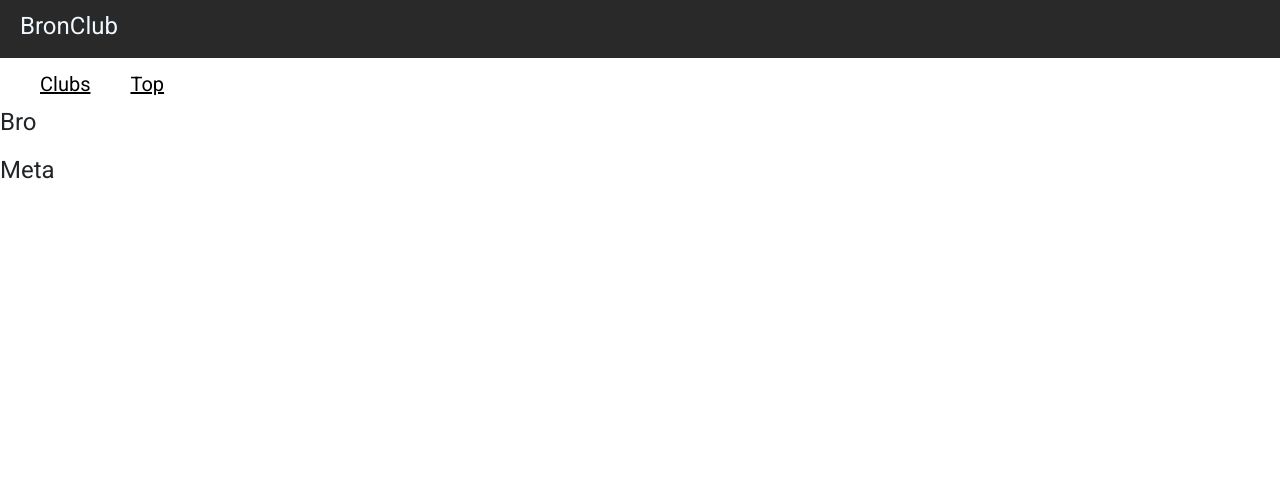
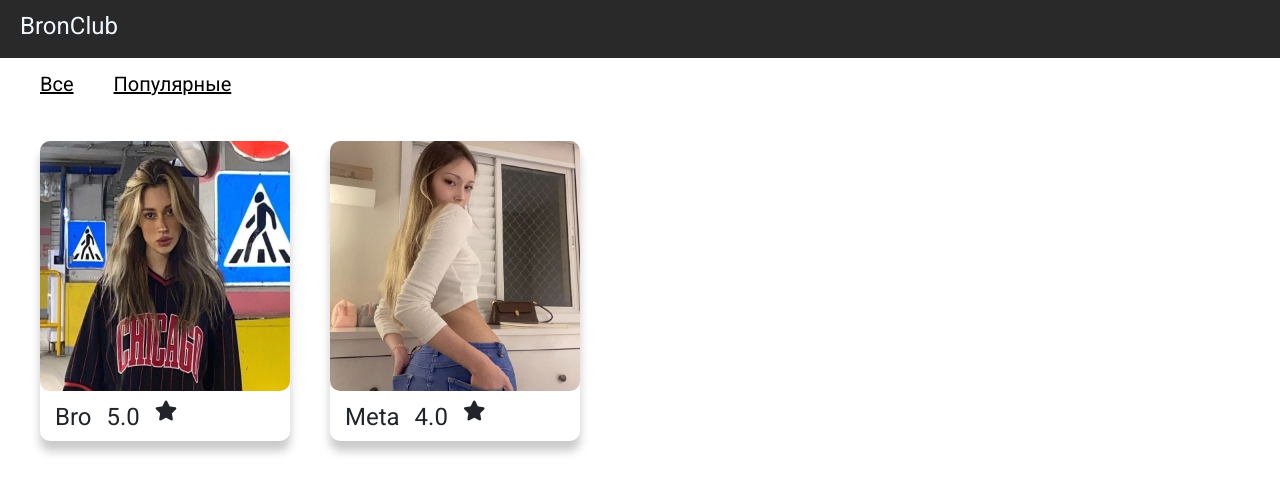
Before and after one commit to Zhadi-1-s/BronClub, an Angular app: page /clubs in a window 1280 px wide. Shown: the top 492 px of the page. Built offline with nearby package versions, Linux system fonts and the light colour scheme; data requests are answered from the project's data file.

Commit message:
Login component are created

```diff
--- a/src/app/app.component.html
+++ b/src/app/app.component.html
@@ -1,10 +1,10 @@
 <nav>
-  <h1>BronClub</h1>
+  <a routerLink="main"><h1>BronClub</h1></a>
   <h1 id="admin">Admin</h1>
 </nav>
 <div class="secondNav">
-  <a routerLink="clubs"><h1>Clubs</h1></a>
-  <a href="#"><h1>Top</h1></a>
+  <a routerLink="clubs"><h1>Все</h1></a>
+  <a href="#"><h1>Популярные</h1></a>
 </div>
 
 
--- a/src/app/app.module.ts
+++ b/src/app/app.module.ts
@@ -13,6 +13,7 @@ import { PlacesComponent } from './components/places/places.component';
 import { BrowserAnimationsModule } from '@angular/platform-browser/animations';
 import { MatDialogModule } from '@angular/material/dialog';
 import { AdminComponent } from './components/admin/admin.component';
+import { LoginComponent } from './components/login/login.component';
 
 @NgModule({
   declarations: [
@@ -22,6 +23,7 @@ import { AdminComponent } from './components/admin/admin.component';
     ClubComponent,
     PlacesComponent,
     AdminComponent,
+    LoginComponent,
   ],
   imports: [
     BrowserModule,
--- a/src/app/components/club/club.component.css
+++ b/src/app/components/club/club.component.css
@@ -5,100 +5,17 @@
 }
 .info{
     position: relative;
-    top: 100px;
-    left: 100px;
+    margin-top: 60px;
+    margin-left: 150px;
     width: 450px;
+    height: 500px;
 }
-.button_pos{
-    position: relative;
-    top: 50px;
-    left:40px;
+.club{
+
 }
-.button_pos button{
-    width: 290px;
-    height: 50px;
-}
-.button_pos span{
-    font-size: 30px;
-    position: relative;
-    bottom: 5px;
-}
-.places{
-    position: fixed;
-    left: 400px;
-    top: 100px;
-    margin: 20px;
-    padding: 20px;
-    display: flex;
-    justify-content: space-between;
-}
-.custom-modal-container {
-    display: flex;
-    justify-content: center;
-    align-items: center;
-    height: 100vh;
-}
-.booking{
-    position: fixed;
-    left: 700px;
-    width: 600px;
-    height: 400px;
-    border: solid 1px;
-    z-index: 9999;
-    box-shadow: 0px 0px 10px rgba(0, 0, 0, 0.5);
-    bottom: 150px;
-}
-.mainPlaces{
-    position: relative;
-    top: 50px;
-    left: 50px;
-    padding: 10px;
-    margin: 10px;
-}
-.mainVip{
-    position: relative;
-    bottom: 80px;
-    display:flex ;
-    flex-direction: row;
-}
-.mainVip button{
-    margin-right: 50px;
-    width: 70px;
-}
-.mainVip button.active{
-    background-color: green;
-}
-.selectPlace{
-    border: solid 2px;
-    border-radius: 3px;
-    width: 40px;
-    text-align: center;
-}
-.tobook{
-    position: relative;
-    left: 50px;
-    bottom: 20px;
-}
-.appearPlaces{
-    position: relative;
-    bottom: 50px;
-}
-.bookInformation{
-    position: relative;
-    left: 500px;
-    width: 300px;
-    height: 300px;
-    background-color: black;
-    z-index: 2;
-}
-.picture{
-    position: absolute;
-    width: 600px;
-    height: 400px;
-    left: 700px;
-    bottom: 150px;
-    border: solid 1px;
-
+.club p{
+    opacity: 0.7;
+    margin-top: -20px;
 }
 .btn-7{
     width: 140px;
--- a/src/app/components/club/club.component.html
+++ b/src/app/components/club/club.component.html
@@ -1,59 +1,15 @@
 <div>
   <div class="info">
-    <h1>BronClub / Компютерный Клуб / {{club.name}}</h1>
-    <div class="card" style="width: 18rem;">
-      <img class="card-img-top" [src]="club.photoUrl" alt="Card image cap">
-      <div class="card-body">
-        <h1 class="card-title">{{club.name}}</h1>
-        <h1>{{club.rating}}</h1>
-        <button class="btn-7" (click)="goToPlaces(club.id)">Забронировать</button>
-      </div>
+    <p><a routerLink="main">BronClub</a> / Компютерный Клуб / {{club.name}}</p>
+    <div class="club">
+      <h1>{{club.name}} <i class="fa fa-heart" style="opacity: 0.5; margin-left: 250px;"></i></h1>
+      <p>Компьютерный клуб</p>
+    </div>
+    <hr style="width: 320px;">
+    <h1>{{club.rating}}</h1>
+    <div>
+      <p>О нас</p>
+      <i class='fas fa-clock'></i>
     </div>
   </div>
 </div>
-
-<div class="picture">
-
-</div>
-
-<div *ngIf="isOpen">
-    <div class="booking">
-        <button (click)="closeBook()">Close</button>
-        <div class="mainPlaces">
-          <div class="mainVip">
-            <button class="btn btn-primary" (click)="showPlaces('main')" [ngClass]="{'active': mainPlacesVisible}">Main</button>
-            <button class="btn btn-primary" (click)="showPlaces('vip')" [ngClass]="{'active':vipPlacesVisible}">Vip</button>
-          </div>
-            <div class="appearPlaces">
-                <ul *ngFor="let place of mainPlaces">
-                  <div>
-                    <button class="selectPlace" [ngStyle]="{'background-color':place.availability === 'booked' ? 'red':'green'}">
-                      <span>{{place.place_id}}</span>
-                    </button>
-                  </div>
-                </ul>
-
-                <ul *ngFor="let place of vipPlaces">
-                  <div>
-                    <button class="selectPlace" [ngStyle]="{'background-color':place.availability === 'booked'?'red':'green'}">
-                      <span>{{place.place_id}}</span>
-                    </button>
-                  </div>
-                </ul>
-            </div>
-        </div>
-    </div>
-</div>
-
-<!-- <div class="places">
-    <div>
-        <button class="btn btn-primary" (click)="showPlaces('main')" >Main</button>
-        <button class="btn btn-primary" (click)="showPlaces('vip')">Vip</button>
-    </div>
-    <div *ngFor="let place of mainPlaces">
-        <h1>{{place.place_id}}</h1>
-    </div>
-    <div *ngFor="let place of vipPlaces">
-        <h1>{{place.place_id}}</h1>
-    </div>
-</div> -->
--- a/src/app/components/clubs/clubs.component.css
+++ b/src/app/components/clubs/clubs.component.css
@@ -1,12 +1,39 @@
+.parentclub{
+    display: flex;
+    flex-wrap: wrap;
+}
 .clubs{
-    background-color: #292929;
-    position: absolute;
-    width:100%;
-    top: 100px;
+    width: 250px;
+    height: 300px;
+    margin-left: 40px;
+    margin-top: 35px;
+    border-radius: 10px;
+    box-shadow: 0 10px 10px rgba(0, 0,0, 0.212);
+    box-sizing: border-box;
+    cursor: pointer;
 }
-.clubName{
-    color: aliceblue;
+.clubs img{
+    width: 100%;
+    height: 100%;
+    border-radius: 10px;
 }
-a{
-    text-decoration: none;
+.clubs:hover{
+    margin-top: 30px;
+    transition: all 0.5s;
 }
+.clubsPhoto{
+    height: 250px;
+}
+h1#name{
+    margin-left: 15px;
+    margin-top: 10px;
+}
+.clubsdetail{
+    display: flex;
+    flex-direction: row;
+}
+.clubsdetail span{
+    margin-top: 10px;
+    margin-left: 15px;
+    font-size: 20px;
+}
--- a/src/app/components/clubs/clubs.component.html
+++ b/src/app/components/clubs/clubs.component.html
@@ -1,3 +1,15 @@
-<div *ngFor="let club of clubs">
-  <h1>{{club.name}}</h1>
+<div>
+  <div class="parentclub">
+    <div *ngFor="let club of clubs" class="clubs">
+      <div class="clubsPhoto" (click)="goToClubDetail(club.id)">
+        <img [src]="club.photoUrl" alt="">
+      </div>
+      <div class="clubsdetail">
+        <h1 id="name">{{club.name}}</h1>
+        <h1 id="name">{{club.rating}}</h1>
+        <span class="fa fa-star checked"></span>
+      </div>
+    </div>
+  </div>
+
 </div>
--- a/src/app/components/clubs/clubs.component.ts
+++ b/src/app/components/clubs/clubs.component.ts
@@ -1,4 +1,5 @@
 import { Component,OnInit } from '@angular/core';
+import { Router } from '@angular/router';
 import { ClubsService } from 'src/app/shared/clubs.service';
 
 @Component({
@@ -10,7 +11,7 @@ export class ClubsComponent implements OnInit {
 
   clubs:any[];
 
-  constructor(private clubService:ClubsService){}
+  constructor(private clubService:ClubsService, private router: Router){}
 
   ngOnInit(): void {
 
@@ -23,5 +24,10 @@ export class ClubsComponent implements OnInit {
         console.log(error);
       }
     );
+  }
+
+  goToClubDetail(id:number):void{
+    this.router.navigate(['/clubs', id]);
+  }
+
 }
-}
--- /dev/null
+++ b/src/app/components/login/login.component.html
@@ -0,0 +1 @@
+<p>login works!</p>
--- a/src/app/components/main/main.component.css
+++ b/src/app/components/main/main.component.css
@@ -14,7 +14,7 @@
 .photo img{
     width: 700px;
     size: 50%;
-    border-radius: 4px;
+    border-radius: 10px;
 }
 h1#description{
     font-size: 50px;
--- a/src/index.html
+++ b/src/index.html
@@ -12,6 +12,7 @@
   <link href="https://cdn.jsdelivr.net/npm/bootstrap@5.0.2/dist/css/bootstrap.min.css" rel="stylesheet" integrity="sha384-EVSTQN3/azprG1Anm3QDgpJLIm9Nao0Yz1ztcQTwFspd3yD65VohhpuuCOmLASjC" crossorigin="anonymous">
   <link rel="stylesheet" href="https://cdnjs.cloudflare.com/ajax/libs/font-awesome/4.7.0/css/font-awesome.min.css">
   <script src="https://cdn.jsdelivr.net/npm/@popperjs/core@2.9.2/dist/umd/popper.min.js" integrity="sha384-IQsoLXl5PILFhosVNubq5LC7Qb9DXgDA9i+tQ8Zj3iwWAwPtgFTxbJ8NT4GN1R8p" crossorigin="anonymous"></script>
+  <script src='https://kit.fontawesome.com/a076d05399.js' crossorigin='anonymous'></script>
 </head>
 <body class="mat-typography">
   <app-root></app-root>
```
Also changed, not shown: src/app/components/login/login.component.ts (added, +10 -0 lines), src/app/components/login/login.component.css (added), 1 other file (tests, documents, lock files or other folders).
